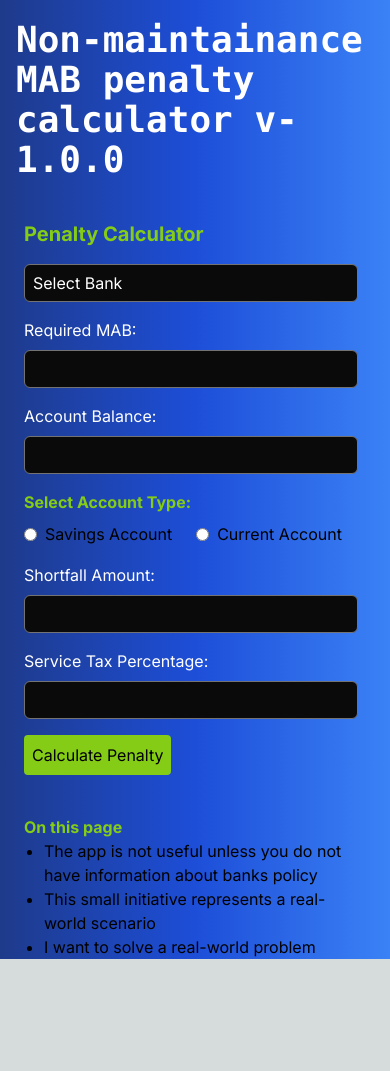
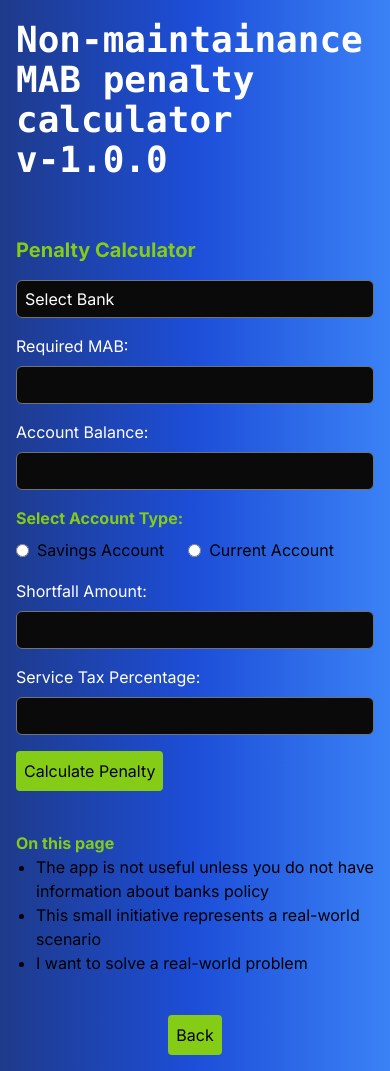
Before and after one commit to pritam-code-n-7/Bank-N-MAB-Penalty-calculator-next-app, a Next.js app: page /penalty in a window 390 px wide. Before the commit the page ends 959 px from the top, so only its background shows below. Built offline with nearby package versions, Linux system fonts and the light colour scheme.

Commit message:
I added the reusable lime button as a back button and add optional value button in type props; I also add a new onClick props; I add routing in penaltyCalculator page; I modify Layout page design and made penalty page responsive for all devices

```diff
--- a/src/app/layout.tsx
+++ b/src/app/layout.tsx
@@ -19,9 +19,9 @@ export default function RootLayout({
       <body className={inter.className}>
         <div className="min-h-screen bg-gradient-to-r from-blue-900 via-blue-700 to-blue-500 ">
           <div className="flex pb-2 justify-center">
-            <p className="text-4xl font-bold mt-5 ml-4 text-[#fff] font-mono">
-              Non-maintainance MAB penalty calculator{" "}v-1.0.0
-            </p>
+            <div className="text-4xl font-bold mt-5 ml-4 text-[#fff] font-mono">
+              <p>Non-maintainance MAB penalty calculator </p> <p>v-1.0.0</p>
+            </div>
           </div>
           {children}
         </div>
--- a/src/app/penalty/page.tsx
+++ b/src/app/penalty/page.tsx
@@ -2,14 +2,21 @@
 import CustomInput from "@/components/CustomInput";
 import DropDown from "@/components/DropDown";
 import LimeButton from "@/components/LimeButton";
+import { useRouter } from "next/navigation";
 import React, { ChangeEvent, useState } from "react";
 
 const PenaltyCalculator: React.FC = () => {
-  //bank name dropdown state
+  // bank name dropdown state
   const [bank, setBank] = useState<string>("");
   const handleBank = (e: ChangeEvent<HTMLSelectElement>) => {
     setBank(e.target.value);
   };
+
+  // navigate to homepage
+  const router = useRouter();
+  function handleBack() {
+    router.push("/");
+  }
 
   const [requiredMAB, setRequiredMAB] = useState<string>("");
   const [accountBalance, setAccountBalance] = useState<string>("");
@@ -67,8 +74,8 @@ const PenaltyCalculator: React.FC = () => {
   };
 
   return (
-    <div className="flex flex-col lg:flex-row gap-2 md:divide-x-2 justify-center items-center ml-6 mr-8">
-      <div className="container mx-auto mt-8 lg:mt-0 lg:ml-40">
+    <div className="flex flex-col lg:flex-row gap-2 md:divide-x-2 justify-center items-center p-4 md:p-8 lg:p-16">
+      <div className="container mx-auto mt-8 lg:mt-0 lg:ml-40 max-w-2xl">
         <h2 className="text-xl font-bold mb-4 text-lime-500">
           Penalty Calculator
         </h2>
@@ -164,13 +171,19 @@ const PenaltyCalculator: React.FC = () => {
           </div>
         )}
       </div>
-      <div className="mt-8 lg:p-10 ">
+      <div className="mt-8 lg:p-10">
         <p className="text-lime-500 font-bold">On this page</p>
         <ol className="list-disc pl-5 text-black">
-          <li>The app is not useful unless you do not have information about banks policy</li>
+          <li>
+            The app is not useful unless you do not have information about banks
+            policy
+          </li>
           <li>This small initiative represents a real-world scenario</li>
           <li>I want to solve a real-world problem</li>
         </ol>
+      </div>
+      <div className="flex mt-8 lg:ml-10">
+        <LimeButton name={"Back"} type="button" onClick={handleBack} />
       </div>
     </div>
   );
--- a/src/components/LimeButton.tsx
+++ b/src/components/LimeButton.tsx
@@ -1,16 +1,14 @@
 import { buttonTypeT } from "@/types/Button";
 import React from "react";
 
-const LimeButton = React.memo(({ name, type }: buttonTypeT) => {
+const LimeButton = ({ name, type, onClick }: buttonTypeT) => {
   return (
     <div className="flex">
-      <button type={type} className="bg-lime-500 p-2 rounded">
+      <button type={type} onClick={onClick} className="bg-lime-500 p-2 rounded">
         {name}
       </button>
     </div>
   );
-});
-
-LimeButton.displayName = "LimeButton"; //Assigning component definition
+};
 
 export default LimeButton;
--- a/src/types/Button.ts
+++ b/src/types/Button.ts
@@ -1,5 +1,6 @@
 export type buttonTypeT = {
   name: string;
-  type: "submit";
+  type: "submit"| "reset" |"button"
+  onClick?:()=>void
 
 };
```
